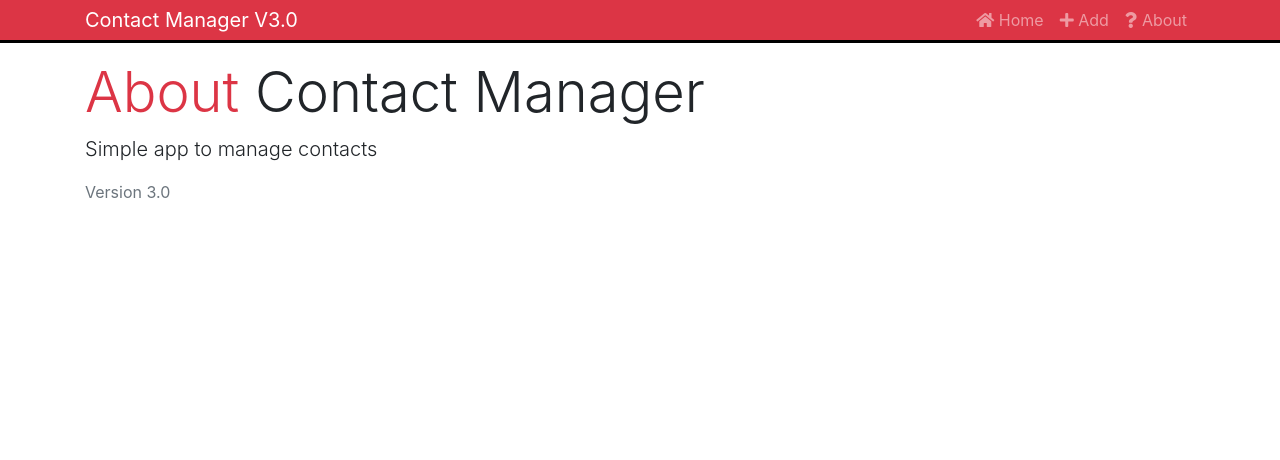
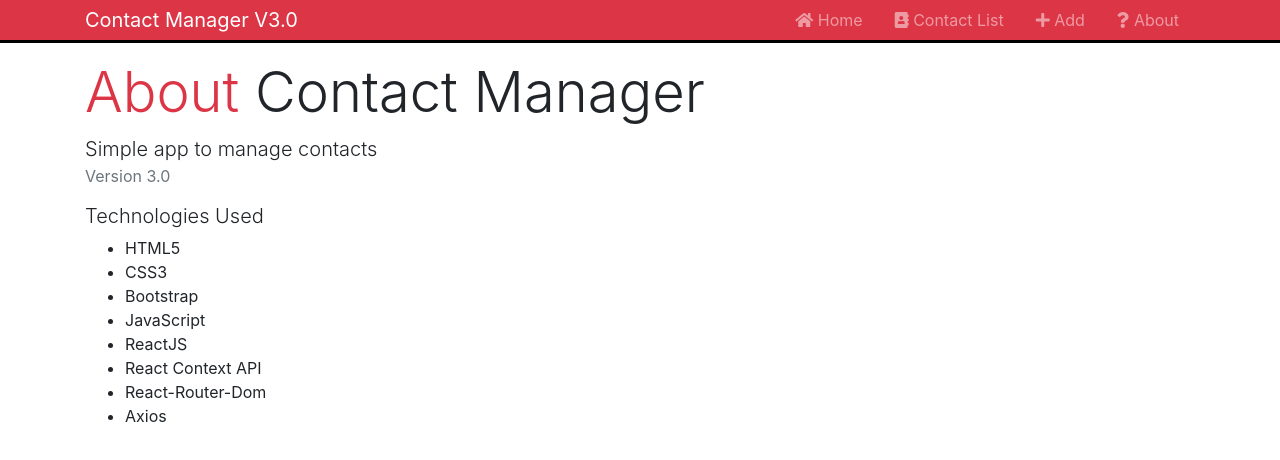
Before and after one commit to DMai90/contact-manager-v3, a React (Create React App) app: page /about in a window 1280 px wide. Shown: the top 460 px of the page. Built offline with nearby package versions, Linux system fonts and the light colour scheme; no server answers.

Commit message:
Added homepage and updated about section

```diff
--- a/src/App.css
+++ b/src/App.css
@@ -1,3 +1,7 @@
 .navbar {
   border-bottom: #000 3px solid;
 }
+
+#homePage {
+  padding-top: 100px;
+}
--- a/src/App.js
+++ b/src/App.js
@@ -1,6 +1,7 @@
 import React, { Component } from 'react';
+import Header from './components/layout/Header';
+import HomePage from './components/layout/HomePage';
 import Contacts from './components/contacts/Contacts';
-import Header from './components/layout/Header';
 import AddContact from './components/contacts/AddContact';
 import EditContact from './components/contacts/EditContact';
 import About from './components/pages/About';
@@ -21,7 +22,8 @@ class App extends Component {
             <Header branding="Contact Manager V3.0" />
             <div className="container">
               <Switch>
-                <Route exact path="/" component={Contacts} />
+                <Route exact path="/" component={HomePage} />
+                <Route exact path="/contactlist" component={Contacts} />
                 <Route exact path="/contact/add" component={AddContact} />
                 <Route exact path="/contact/edit/:id" component={EditContact} />
                 <Route exact path="/about" component={About} />
--- a/src/components/layout/Header.js
+++ b/src/components/layout/Header.js
@@ -19,17 +19,22 @@ const Header = props => {
         </button>
         <div className="collapse navbar-collapse" id="navbarCollapse">
           <ul className="navbar-nav ml-auto">
-            <li className="nav-item" id="nav-home">
+            <li className="nav-item px-2" id="nav-home">
               <Link to="/" className="nav-link">
                 <i className="fas fa-home" /> Home
               </Link>
             </li>
-            <li className="nav-item" id="nav-add">
+            <li className="nav-item px-2" id="nav-home">
+              <Link to="/contactlist" className="nav-link">
+                <i className="fas fa-address-book" /> Contact List
+              </Link>
+            </li>
+            <li className="nav-item px-2" id="nav-add">
               <Link to="/contact/add" className="nav-link">
                 <i className="fas fa-plus" /> Add
               </Link>
             </li>
-            <li className="nav-item" id="nav-about">
+            <li className="nav-item px-2" id="nav-about">
               <Link to="/about" className="nav-link">
                 <i className="fas fa-question" /> About
               </Link>
--- /dev/null
+++ b/src/components/layout/HomePage.js
@@ -0,0 +1,41 @@
+import React from 'react';
+import { Link } from 'react-router-dom';
+
+const HomePage = () => {
+  return (
+    <div id="homePage">
+      <div className="container">
+        <div className="row">
+          <div className="col-md-8">
+            <h1 className="display-4">
+              Keep track of the ones that matter the most
+            </h1>
+            <p className="lead">
+              Lorem ipsum dolor sit amet consectetur, adipisicing elit.
+              Assumenda fugit nostrum cumque amet eius distinctio blanditiis
+              ratione deserunt nihil odio!
+            </p>
+          </div>
+
+          <div className="col-md-4">
+            <div className="card bg-danger text-white">
+              <div className="card-body">
+                <h3 className="text-center">
+                  Start remembering before it's too late
+                </h3>
+                <p className="lead" />
+                <Link to="/contactlist">
+                  <button className="btn btn-block btn-outline-light">
+                    Start keeping track <strong>now</strong>
+                  </button>
+                </Link>
+              </div>
+            </div>
+          </div>
+        </div>
+      </div>
+    </div>
+  );
+};
+
+export default HomePage;
--- a/src/components/pages/About.js
+++ b/src/components/pages/About.js
@@ -6,8 +6,19 @@ const About = () => {
       <h1 className="display-4">
         <span className="text-danger">About </span>Contact Manager
       </h1>
-      <p className="lead">Simple app to manage contacts</p>
+      <p className="lead mb-0">Simple app to manage contacts</p>
       <p className="text-secondary">Version 3.0</p>
+      <h3 className="lead">Technologies Used</h3>
+      <ul>
+        <li>HTML5</li>
+        <li>CSS3</li>
+        <li>Bootstrap</li>
+        <li>JavaScript</li>
+        <li>ReactJS</li>
+        <li>React Context API</li>
+        <li>React-Router-Dom</li>
+        <li>Axios</li>
+      </ul>
     </React.Fragment>
   );
 };
```
